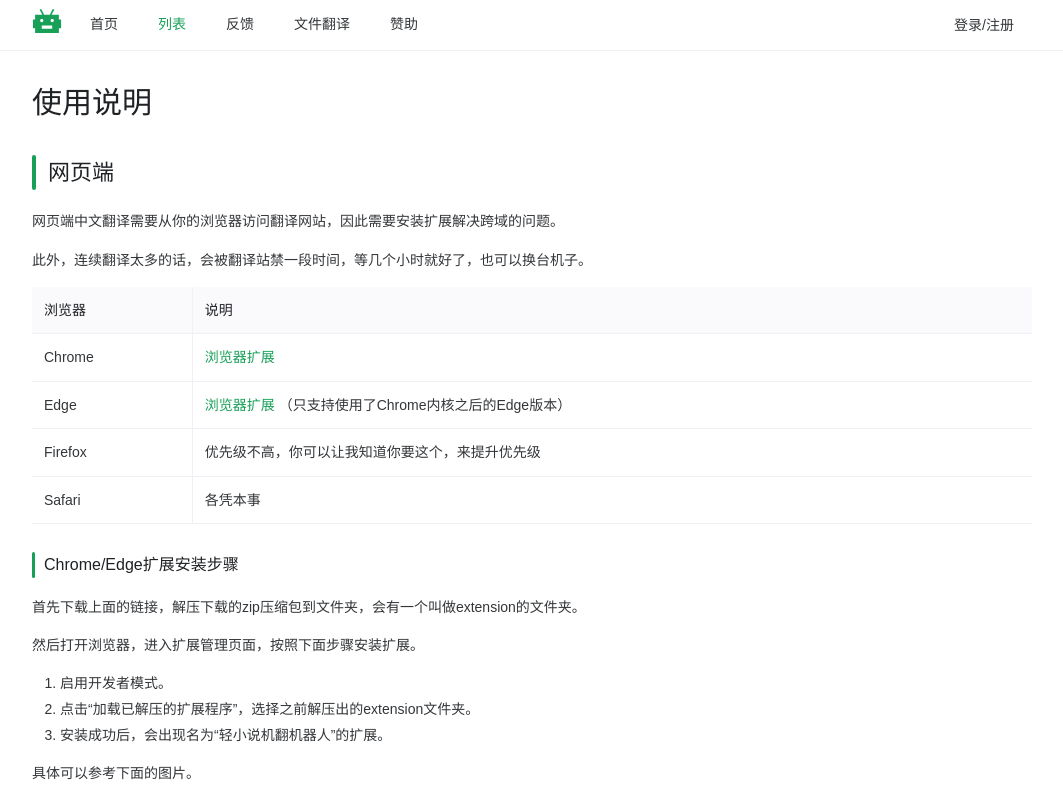
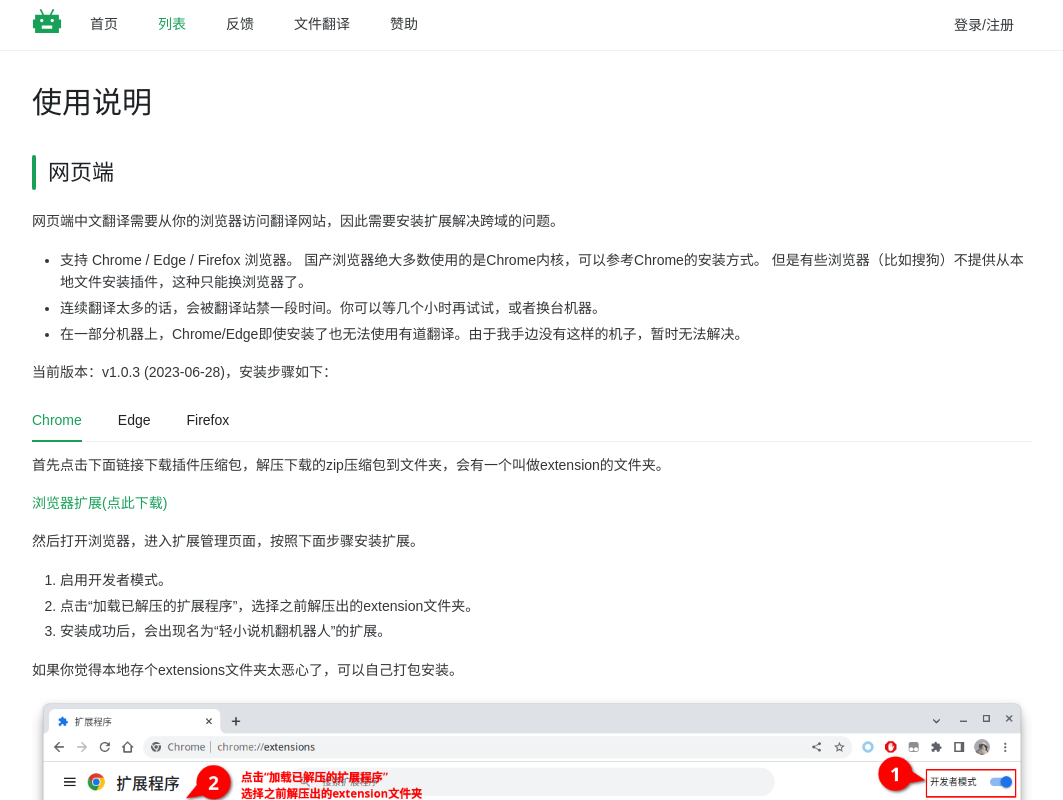
Before and after one commit to FishHawk/auto-novel, a Vue app in the folder src-vue/: page /how-to-use in a window 1280 px wide. Shown: the whole page, without its empty margins (108-1171 px from the left). Built offline with nearby package versions, Linux system fonts and the light colour scheme; a small style sheet from the web is missing.

Commit message:
extension support firefox

```diff
--- a/src-vue/src/data/translator/youdao.ts
+++ b/src-vue/src/data/translator/youdao.ts
@@ -42,6 +42,7 @@ export class YoudaoTranslator implements Translator {
           _nver: '1.2.0',
           _ntms: Date.now().toString(),
         },
+        credentials: 'include',
       });
 
       const json: any = await ky
@@ -50,6 +51,7 @@ export class YoudaoTranslator implements Translator {
             keyid: 'webfanyi-key-getter',
             ...getBaseBody('asdjnjfenknafdfsdfsd'),
           },
+          credentials: 'include',
         })
         .json();
 
--- a/src-vue/src/pages/other/HowToUse.vue
+++ b/src-vue/src/pages/other/HowToUse.vue
@@ -1,9 +1,13 @@
 <script lang="ts" setup>
 import { ref } from 'vue';
 import { useMessage } from 'naive-ui';
+import { createReusableTemplate } from '@vueuse/core';
 
 import { YoudaoTranslator } from '@/data/translator/youdao';
 import { BaiduTranslator } from '@/data/translator/baidu';
+
+const [DefineExtensionTutorial, ReuseExtensionTutorial] =
+  createReusableTemplate<{ browser: string }>();
 
 const message = useMessage();
 
@@ -37,59 +41,69 @@ async function testYoudao() {
     <n-h1>使用说明</n-h1>
 
     <n-h2 prefix="bar">网页端</n-h2>
+
     <n-p>
       网页端中文翻译需要从你的浏览器访问翻译网站，因此需要安装扩展解决跨域的问题。
     </n-p>
+
+    <n-ul>
+      <n-li>
+        支持 Chrome / Edge / Firefox 浏览器。
+        国产浏览器绝大多数使用的是Chrome内核，可以参考Chrome的安装方式。
+        但是有些浏览器（比如搜狗）不提供从本地文件安装插件，这种只能换浏览器了。
+      </n-li>
+      <n-li>
+        连续翻译太多的话，会被翻译站禁一段时间。你可以等几个小时再试试，或者换台机器。
+      </n-li>
+      <n-li>
+        在一部分机器上，Chrome/Edge即使安装了也无法使用有道翻译。由于我手边没有这样的机子，暂时无法解决。
+      </n-li>
+    </n-ul>
+
+    <n-p>当前版本：v1.0.3 (2023-06-28)，安装步骤如下：</n-p>
+    <DefineExtensionTutorial v-slot="{ browser }">
       <n-p>
-      此外，连续翻译太多的话，会被翻译站禁一段时间，等几个小时就好了，也可以换台机子。
+        首先点击下面链接下载插件压缩包，解压下载的zip压缩包到文件夹，会有一个叫做extension的文件夹。
       </n-p>
-    <n-table :bordered="false" :single-line="false">
-      <thead>
-        <tr>
-          <th>浏览器</th>
-          <th>说明</th>
-        </tr>
-      </thead>
-      <tbody>
-        <tr>
-          <td nowrap="nowrap">Chrome</td>
-          <td><n-a href="/extension.zip" target="_blank">浏览器扩展</n-a></td>
-        </tr>
-        <tr>
-          <td nowrap="nowrap">Edge</td>
-          <td>
-            <n-a href="/extension.zip" target="_blank">浏览器扩展</n-a>
-            （只支持使用了Chrome内核之后的Edge版本）
-          </td>
-        </tr>
-        <tr>
-          <td nowrap="nowrap">Firefox</td>
-          <td>优先级不高，你可以让我知道你要这个，来提升优先级</td>
-        </tr>
-        <tr>
-          <td nowrap="nowrap">Safari</td>
-          <td>各凭本事</td>
-        </tr>
-      </tbody>
-    </n-table>
-
-    <n-h4 prefix="bar">Chrome/Edge扩展安装步骤</n-h4>
       <n-p>
-      首先下载上面的链接，解压下载的zip压缩包到文件夹，会有一个叫做extension的文件夹。
+        <n-a href="/extension.zip" target="_blank">浏览器扩展(点此下载)</n-a>
       </n-p>
       <n-p>然后打开浏览器，进入扩展管理页面，按照下面步骤安装扩展。</n-p>
       <n-ol>
         <n-li>启用开发者模式。</n-li>
-      <n-li>点击“加载已解压的扩展程序”，选择之前解压出的extension文件夹。</n-li>
+        <n-li>
+          点击“加载已解压的扩展程序”，选择之前解压出的extension文件夹。
+        </n-li>
         <n-li>安装成功后，会出现名为“轻小说机翻机器人”的扩展。</n-li>
       </n-ol>
-    <n-p>具体可以参考下面的图片。</n-p>
-    <n-p>Chrome:</n-p>
-    <img src="/chrome.png" style="width: 100%" />
-    <n-p>Edge:</n-p>
-    <img src="/edge.png" style="width: 100%" />
+      <n-p>
+        如果你觉得本地存个extensions文件夹太恶心了，可以自己打包安装。
+      </n-p>
+      <img :src="`/${browser}.png`" style="width: 100%" />
+    </DefineExtensionTutorial>
 
-    <n-h4 prefix="bar">测试翻译</n-h4>
+    <n-tabs type="line">
+      <n-tab-pane name="chrome" tab="Chrome">
+        <ReuseExtensionTutorial browser="chrome" />
+      </n-tab-pane>
+      <n-tab-pane name="edge" tab="Edge">
+        <n-p>注意，只支持使用了Chrome内核之后的版本。</n-p>
+        <ReuseExtensionTutorial browser="edge" />
+      </n-tab-pane>
+      <n-tab-pane name="firefox" tab="Firefox">
+        <n-p>在Firefox中点击下面链接下载插件文件，即可直接安装。</n-p>
+        <n-p>
+          <n-a href="/extension.xpi" target="_blank">
+            浏览器扩展(点此下载)
+          </n-a>
+        </n-p>
+        <n-p>
+          你也可以用其他办法下载插件文件后，在Firefox的插件页面，选择从文件安装。
+        </n-p>
+      </n-tab-pane>
+    </n-tabs>
+
+    <n-divider />
     <n-p>安装好扩展后可以用下面的按钮来测试能否翻译。</n-p>
     <n-p>日文：{{ textJp }}</n-p>
     <n-p>百度：{{ textBaidu }}</n-p>
@@ -100,23 +114,7 @@ async function testYoudao() {
     </n-space>
 
     <n-h2 prefix="bar">移动端</n-h2>
-    <n-table :bordered="false" :single-line="false">
-      <thead>
-        <tr>
-          <th>手机系统</th>
-          <th>说明</th>
-        </tr>
-      </thead>
-      <tbody>
-        <tr>
-          <td nowrap="nowrap">Android</td>
-          <td>在做了在做了</td>
-        </tr>
-        <tr>
-          <td nowrap="nowrap">IOS</td>
-          <td>没戏，因为给苹果写App要先给它交钱</td>
-        </tr>
-      </tbody>
-    </n-table>
+    <n-p>有一些手机浏览器可以安装插件，比如Yandex、Kiwi。</n-p>
+    <n-p>想要APP？在做了在做了（指新建文件夹）</n-p>
   </MainLayout>
 </template>
```
Also changed, not shown: src-vue/extension/worker.js (+27 -37 lines), src-vue/extension/manifest.json, 2 other files (tests, documents, lock files or other folders). Lines whose indentation alone changed are shown as unchanged.
